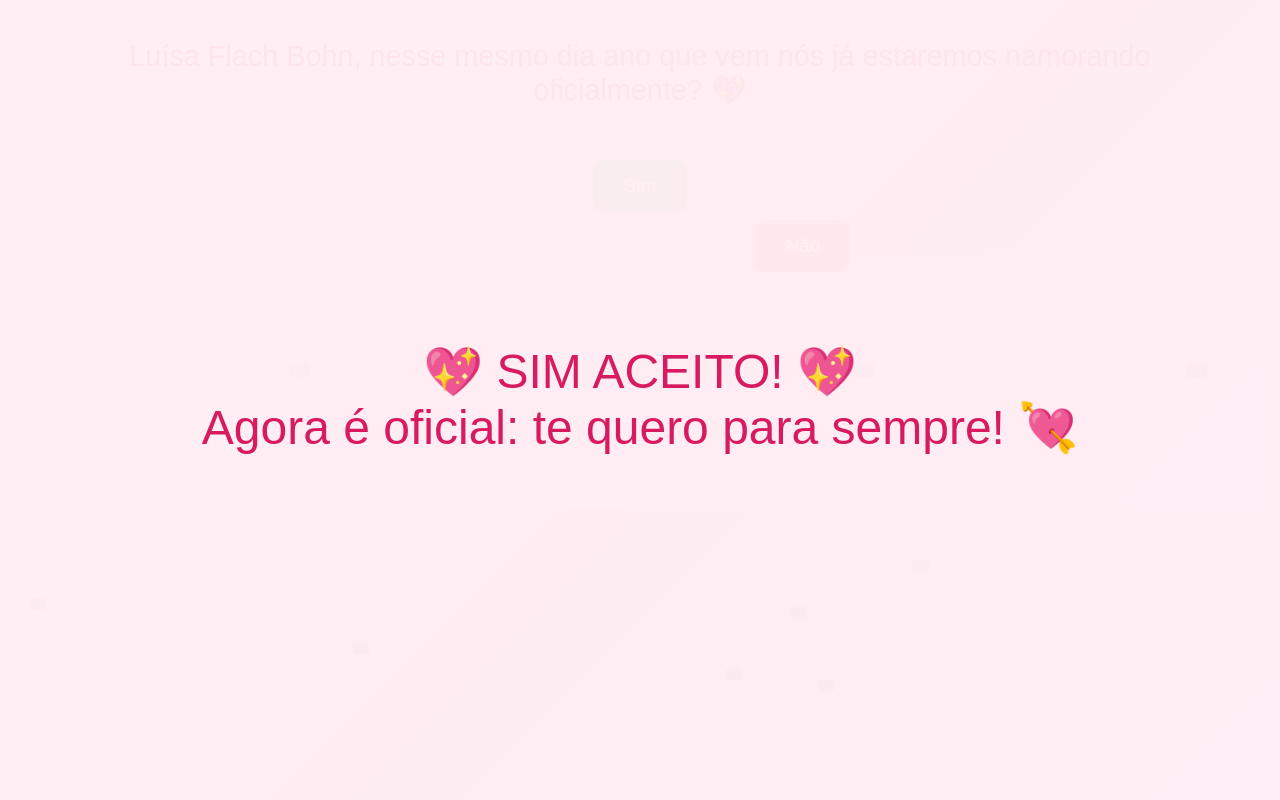
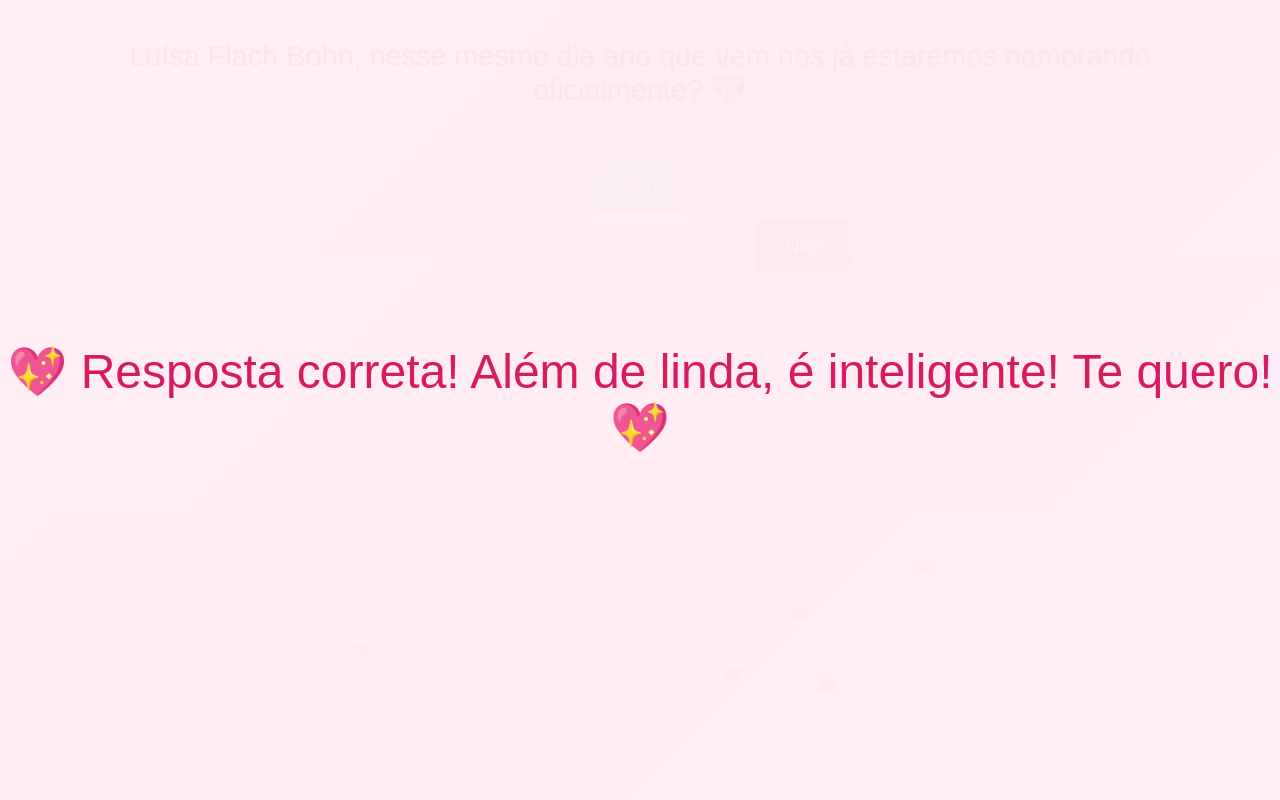
Before and after one commit to larissa640/LFBaby, a plain HTML site: page index.html in a window 1280 px wide. Both pictures are taken after a click on the button "Sim". Shown: the top 800 px of the page. Drawn offline with Linux system fonts and the light colour scheme; grey boxes are pictures that could not be loaded.

Commit message:
Update index.html

```diff
--- a/index.html
+++ b/index.html
@@ -135,8 +135,7 @@
   </div>
 
   <div id="finalMessage">
-    💖 SIM ACEITO! 💖<br>
-    Agora é oficial: te quero para sempre! 💘
+    💖 Resposta correta! Além de linda, é inteligente! Te quero! 💖<br>
   </div>
 
   <script>
@@ -154,6 +153,7 @@
 
     typeWriter();
 
+    // Botão "Não" fujão
     const noBtn = document.getElementById('no');
     noBtn.addEventListener('mouseover', () => {
       const padding = 50;
@@ -165,6 +165,7 @@
       noBtn.style.top = y + 'px';
     });
 
+    // Botão "Sim"
     const yesBtn = document.getElementById('yes');
     const finalMessage = document.getElementById('finalMessage');
     const clickSound = document.getElementById('clickSound');
@@ -176,6 +177,7 @@
       }, 300);
     });
 
+    // Corações animados
     function createHearts() {
       for (let i = 0; i < 15; i++) {
         const heart = document.createElement('div');
```
